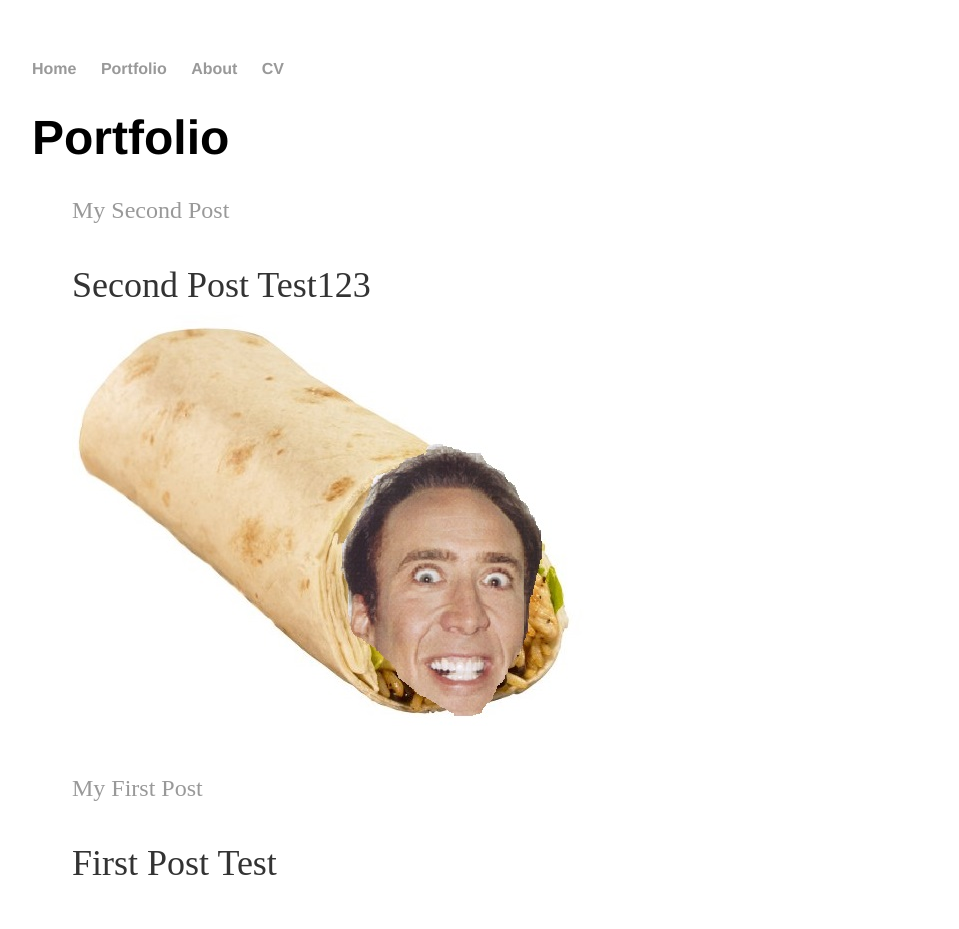
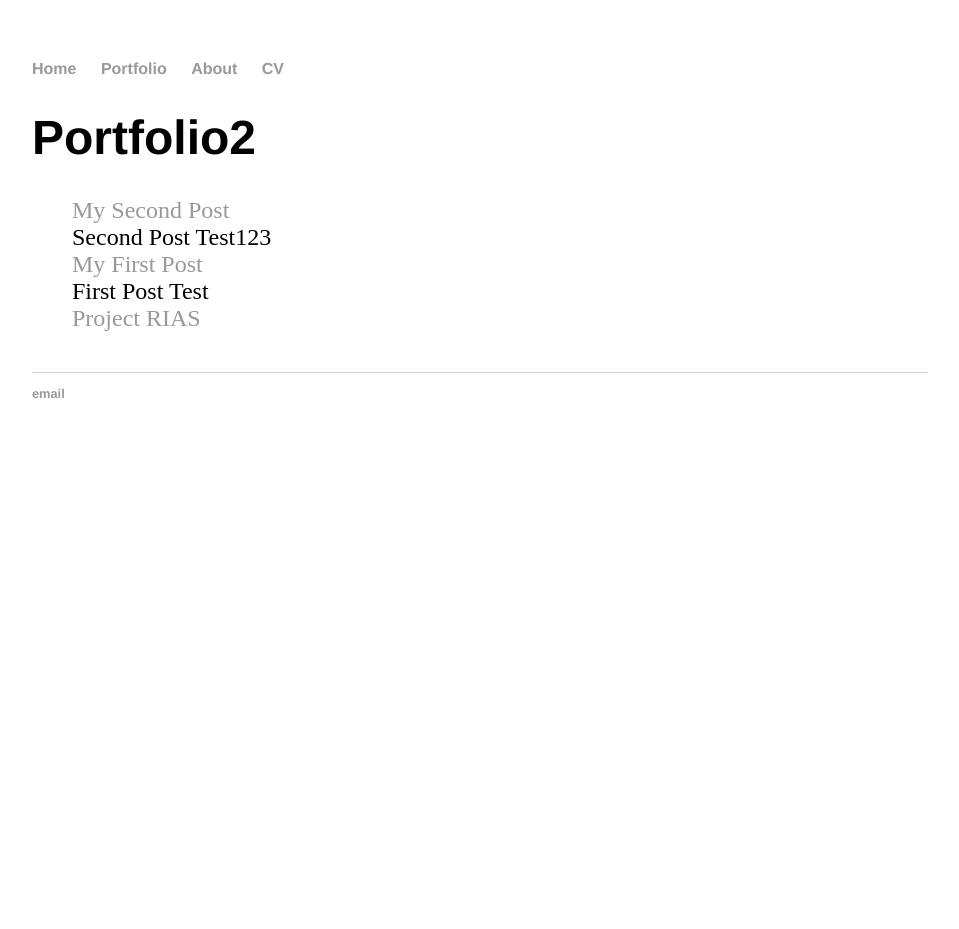
Before and after one commit to SanderHageman/sanderhageman.github.io, a Jekyll site: the page built from portfolio/index.html, in a window 1280 px wide. Shown: the top 929 px of the page, without its empty margins (160-1119 px from the left). Built offline with Jekyll 4.4.1, drawn with Linux system fonts in a browser that asks for light colours; after the commit the page ends 900 px from its top, so only the background shows below that.

Commit message:
Update index.html

```diff
--- a/portfolio/index.html
+++ b/portfolio/index.html
@@ -1,6 +1,6 @@
 ---
 layout: default
-title: Portfolio
+title: Portfolio2
 ---
 <h1>{{ page.title }}</h1>
 <ul class="posts">
@@ -20,7 +20,7 @@
 		</a>
 
 		<br>
-		{{ post.excerpt }}
+		{{ post.excerpt | strip_html }}
 
 	</li>
 
```
